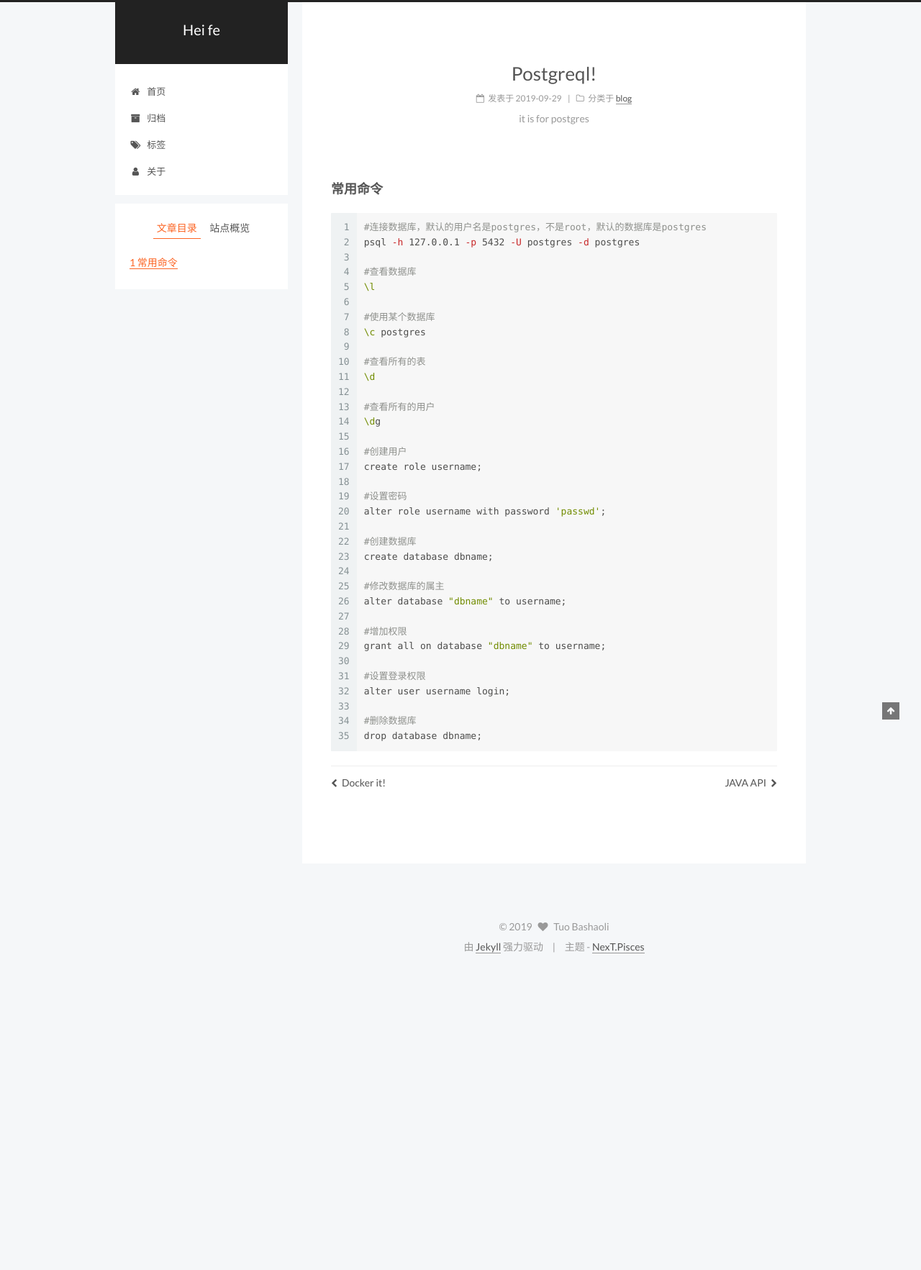
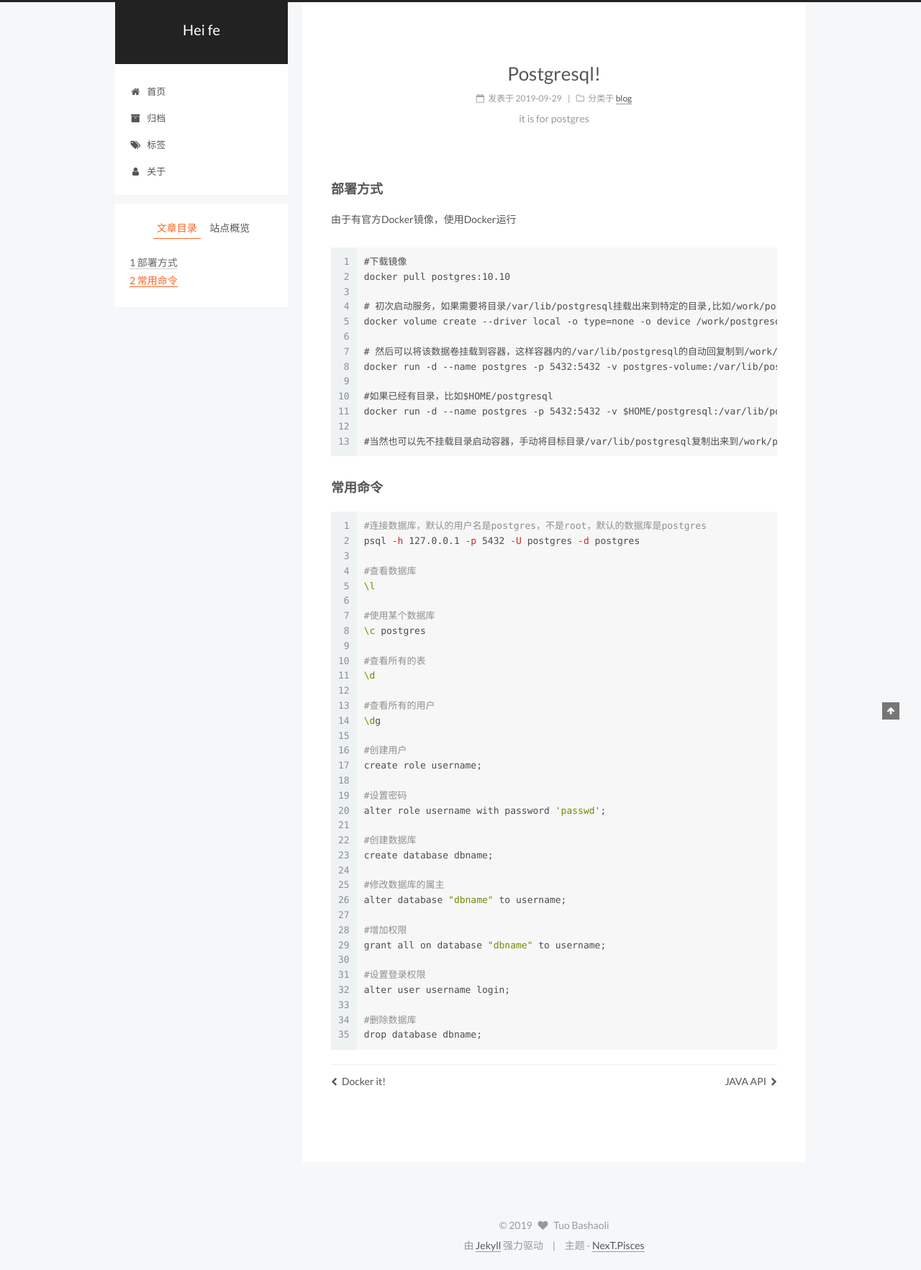
Before and after one commit to tuobashaoli/tuobashaoli.github.io, a Jekyll site: the page built from _posts/2019-09-29-postgres.markdown, in a window 1280 px wide. Shown: the whole page at 72% size. Built offline with Jekyll 4.4.1, drawn with Linux system fonts in a browser that asks for light colours; comment, search, counter and statistics services are not loaded; before the commit the page ends 1350 px from its top, so only the background shows below that.

Commit message:
update postgres

````diff
--- a/_posts/2019-09-29-postgres.markdown
+++ b/_posts/2019-09-29-postgres.markdown
@@ -1,11 +1,31 @@
 ---
 layout: post
-title:  "Postgreql!"
+title:  "Postgresql!"
 date:   2019-09-29 18:46:18
 categories: blog
 description: it is for postgres
 published: true
 ---
+
+### 部署方式
+
+由于有官方Docker镜像，使用Docker运行
+
+```
+#下载镜像
+docker pull postgres:10.10
+
+# 初次启动服务，如果需要将目录/var/lib/postgresql挂载出来到特定的目录,比如/work/postgresql，这个目录可以是空的，那么需要先创建数据卷
+docker volume create --driver local -o type=none -o device /work/postgresql -o o=bind postgres-volume
+
+# 然后可以将该数据卷挂载到容器，这样容器内的/var/lib/postgresql的自动回复制到/work/postgresql中，并且挂载出来
+docker run -d --name postgres -p 5432:5432 -v postgres-volume:/var/lib/postgresql -e POSTGRES_PASSWORD=passwd postgres:10.10
+
+#如果已经有目录，比如$HOME/postgresql
+docker run -d --name postgres -p 5432:5432 -v $HOME/postgresql:/var/lib/postgresql -e POSTGRES_PASSWORD=passwd postgres:10.10
+
+#当然也可以先不挂载目录启动容器，手动将目标目录/var/lib/postgresql复制出来到/work/postgresql，然后重启挂载目录启动容器
+```
 
 ### 常用命令
 
````
